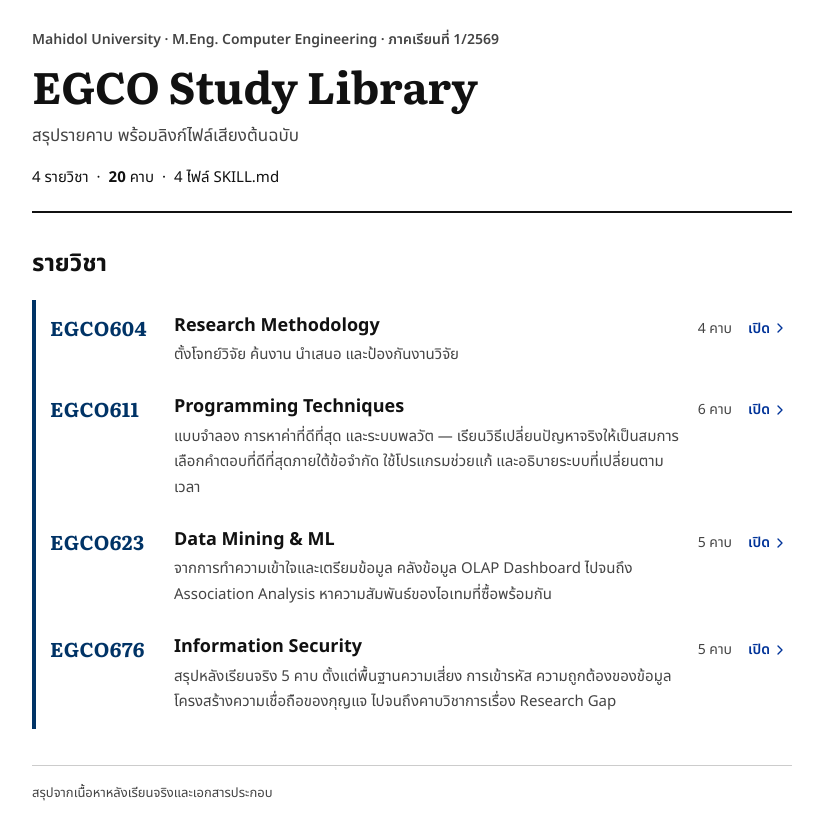
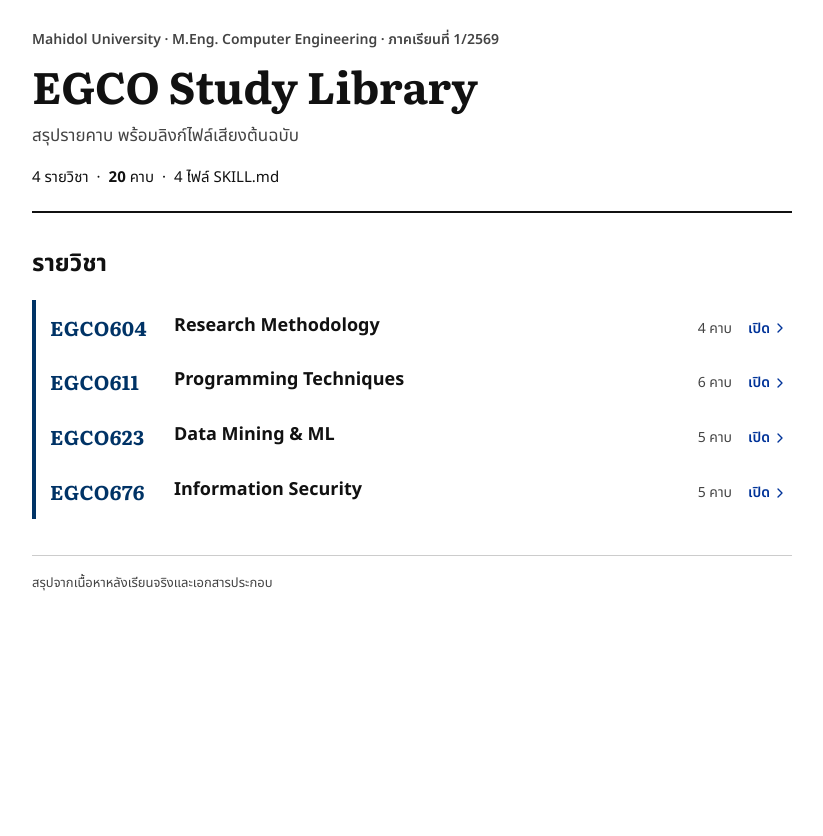
Before and after one commit to Nack-thanaphon/egco-study-library, a React (Vite) app: page / in a window 1280 px wide. Shown: the top 836 px of the page, without its empty margins (228-1051 px from the left). After the commit the page ends 800 px from the top, so only its background shows below. Built offline with nearby package versions, Linux system fonts and the light colour scheme.

Commit message:
ui: remove course descriptions from home and course pages (clean)

```diff
--- a/src/App.tsx
+++ b/src/App.tsx
@@ -60,7 +60,6 @@
                 <span className="code">{course.code}</span>
                 <span className="title-block">
                   <strong>{course.shortTitle}</strong>
-                  <span>{course.description}</span>
                 </span>
                 <span className="count">{course.lectures.length} คาบ</span>
                 <span className="go">เปิด <ChevronRight size={16} /></span>
@@ -108,7 +107,6 @@
       <header className="page-header">
         <p className="kicker">{course.title}</p>
         <h1 className="course-code-heading">{course.code}</h1>
-        <p className="lead">{course.description}</p>
         <p className="meta-line">
           {course.lectures.length} คาบ · เสียง {audioCount}/{course.lectures.length}
         </p>
--- a/src/generatedCourses.ts
+++ b/src/generatedCourses.ts
@@ -5,7 +5,7 @@
     "code": "EGCO611",
     "title": "Programming Techniques for Advanced Applications",
     "shortTitle": "Programming Techniques",
-    "description": "แบบจำลอง การหาค่าที่ดีที่สุด และระบบพลวัต — เรียนวิธีเปลี่ยนปัญหาจริงให้เป็นสมการ เลือกคำตอบที่ดีที่สุดภายใต้ข้อจำกัด ใช้โปรแกรมช่วยแก้ และอธิบายระบบที่เปลี่ยนตามเวลา",
+    "description": "แปลงโจทย์จริงเป็นโมเดล LP/MILP และ ODE แล้วตรวจคำตอบด้วย solver",
     "focus": "คิดเป็นลำดับจากเรื่องจริง → ตัวแปรและสมการ → solver → ตรวจคำตอบกับข้อจำกัดและความหมายในโลกจริง",
     "accent": "#003366",
     "lectures": [
@@ -247,7 +247,7 @@
     "code": "EGCO623",
     "title": "Data Mining and Machine Learning",
     "shortTitle": "Data Mining & ML",
-    "description": "จากการทำความเข้าใจและเตรียมข้อมูล คลังข้อมูล OLAP Dashboard ไปจนถึง Association Analysis หาความสัมพันธ์ของไอเทมที่ซื้อพร้อมกัน",
+    "description": "สถิติพื้นฐาน การเตรียมข้อมูล Dashboard ถึง Association Analysis",
     "focus": "เน้นสำรวจข้อมูล เตรียมข้อมูล วิเคราะห์หลายมิติ และนำข้อมูลไปใช้ตัดสินใจ",
     "accent": "#003366",
     "lectures": [
@@ -442,7 +442,7 @@
     "code": "EGCO676",
     "title": "Information Security and Risk Assessment",
     "shortTitle": "Information Security",
-    "description": "สรุปหลังเรียนจริง 5 คาบ ตั้งแต่พื้นฐานความเสี่ยง การเข้ารหัส ความถูกต้องของข้อมูล โครงสร้างความเชื่อถือของกุญแจ ไปจนถึงคาบวิชาการเรื่อง Research Gap",
+    "description": "ความเสี่ยง การเข้ารหัส การยืนยันตัวตน และการดูแลความเชื่อถือ",
     "focus": "ความมั่นคงปลอดภัย การเข้ารหัส และการจัดการความเสี่ยง",
     "accent": "#003366",
     "lectures": [
```
